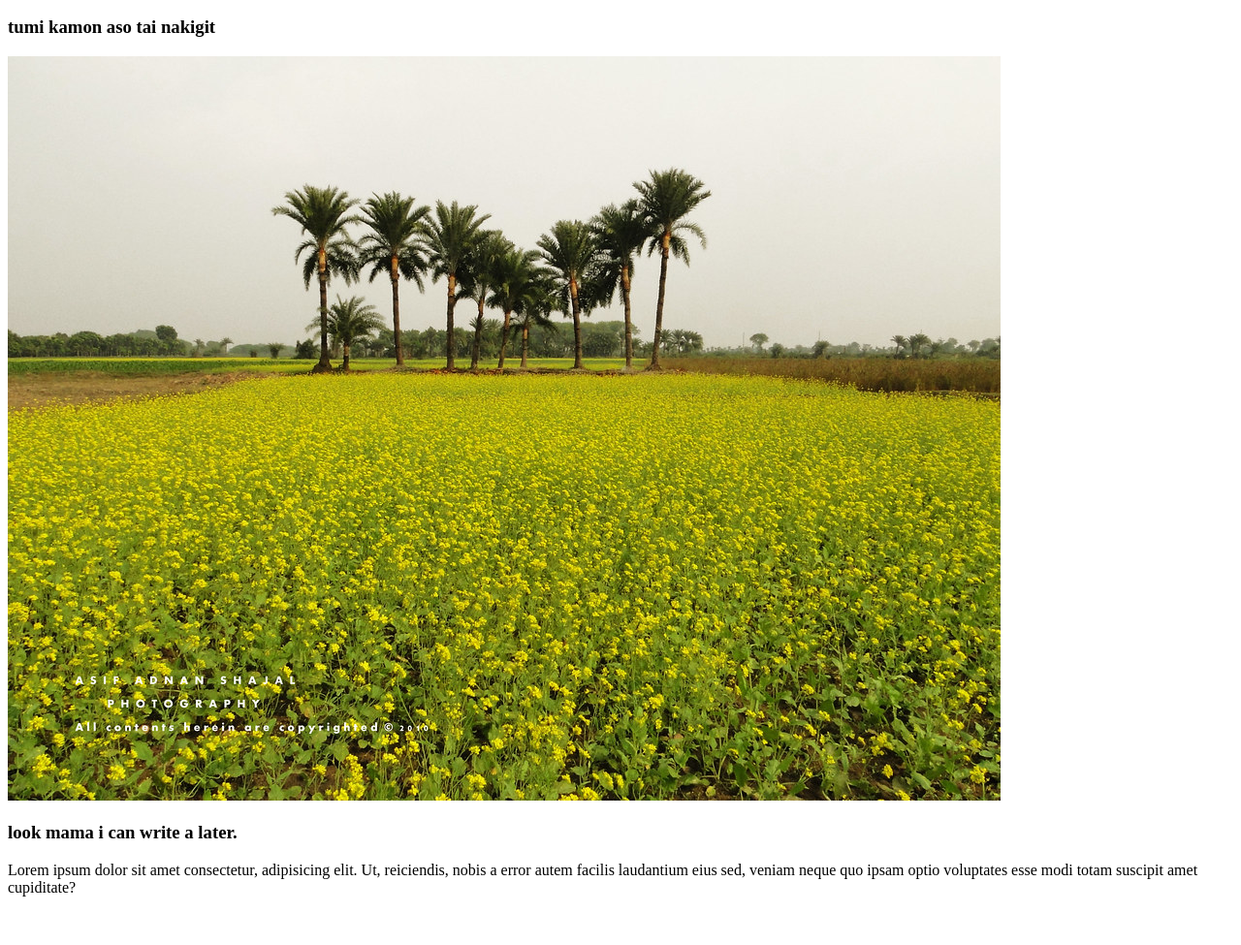
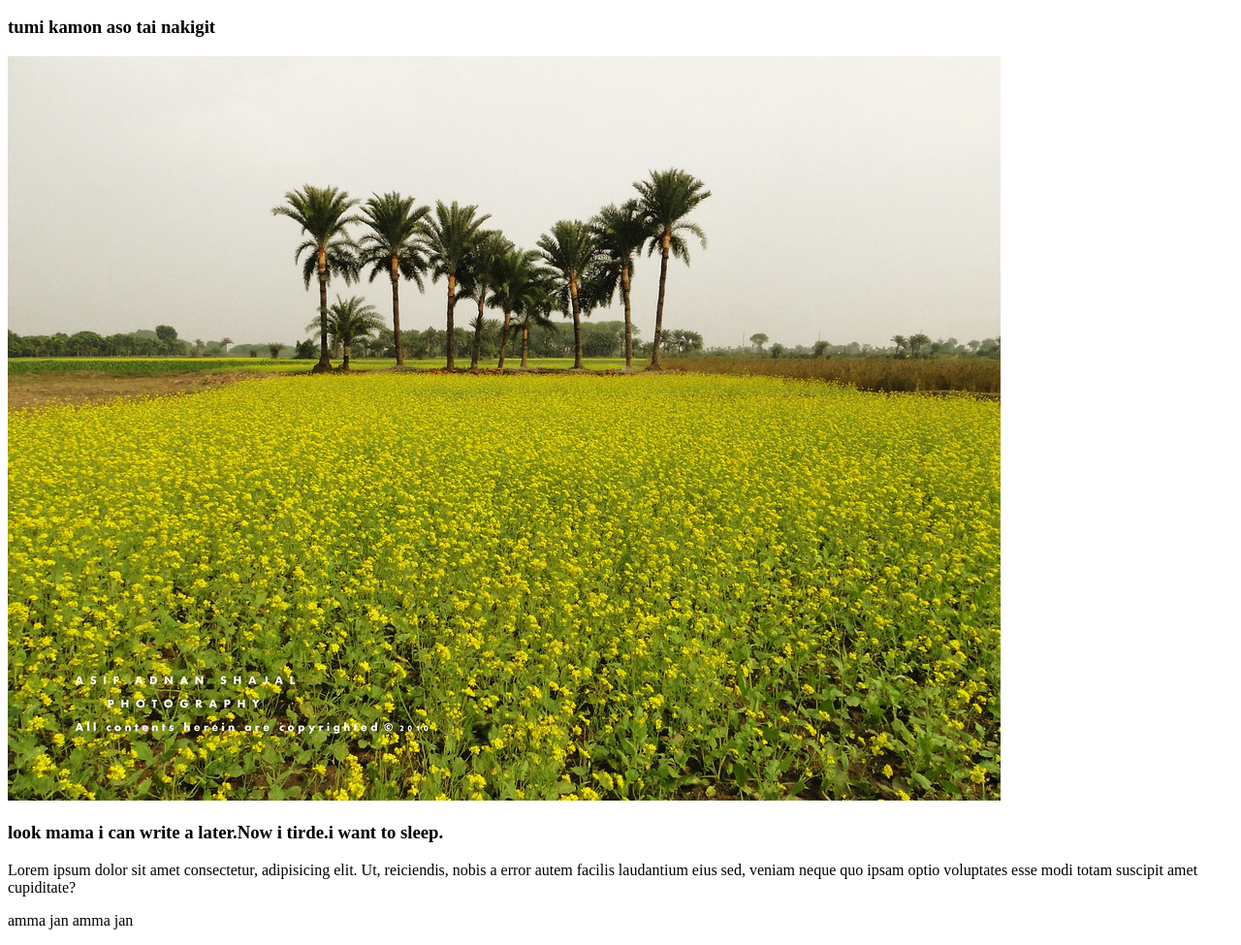
Before and after one commit to Sakilshikdar/My-frist-repo, a plain HTML site: page index.html in a window 1280 px wide. Shown: the part 110-1085 px from the top of the page at 97% size. Before the commit the page ends 1051 px from the top, so only its background shows below. Drawn offline with Linux system fonts and the light colour scheme.

Commit message:
new-added

```diff
--- a/index.html
+++ b/index.html
@@ -12,8 +12,9 @@
   <h3>tumi kamon aso tai nakigit </h3>
   <img src="bd natural.jpg" alt="">
   <div>
-    <h3>look mama i can write a later.</h3>
+    <h3>look mama i can write a later.Now i tirde.i want to sleep.</h3>
     <p>Lorem ipsum dolor sit amet consectetur, adipisicing elit. Ut, reiciendis, nobis a error autem facilis laudantium eius sed, veniam neque quo ipsam optio voluptates esse modi totam suscipit amet cupiditate?</p>
+    <p>amma jan amma jan</p>
   </div>
 </body>
 </html>
```
